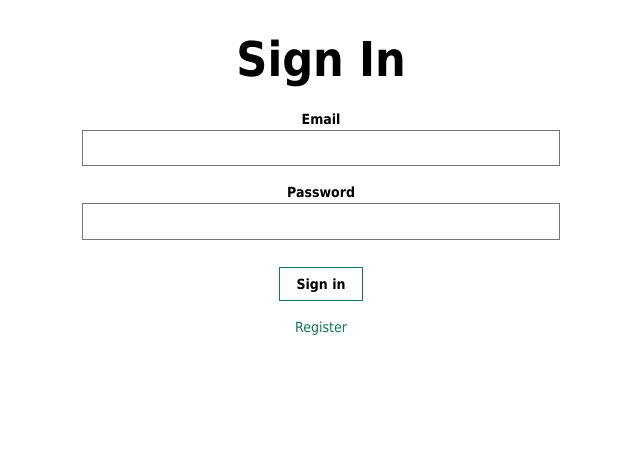
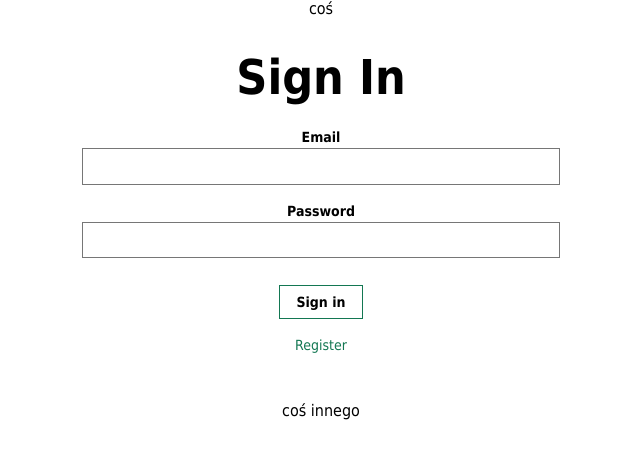
Before and after one commit to zylka44/podchoinke, a React (Create React App) app: page / in a window 1280 px wide. Shown: the top 458 px of the page, without its empty margins (319-959 px from the left). Built offline with nearby package versions, Linux system fonts and the light colour scheme.

Commit message:
Add scss

```diff
--- a/package.json
+++ b/package.json
@@ -11,6 +11,7 @@
     "@types/react": "^17.0.0",
     "@types/react-dom": "^17.0.0",
     "@types/react-router-dom": "^5.1.8",
+    "node-sass": "5.0.0",
     "react": "^17.0.2",
     "react-dom": "^17.0.2",
     "react-router-dom": "^5.2.0",
--- a/src/App.tsx
+++ b/src/App.tsx
@@ -1,4 +1,5 @@
 import { useState } from "react";
+import './App.scss';
 import Home from "./components/Home/Home";
 import Signin from "./components/Signin/Signin";
 import Register from "./components/Register/Register";
@@ -23,7 +24,8 @@ const App = () => {
   };
 
   return (
-    <div className="App">
+    <div className="app">
+      <div className="cos">coś</div>
       {route === 'home' ? (
         <Home onRouteChange={onRouteChange} user={user} />
       ) : route === 'signin' ? (
@@ -31,6 +33,7 @@ const App = () => {
       ) : (
         <Register onRouteChange={onRouteChange} loadeUser={loadeUser} />
       )}
+      <div className="cosinnego">coś innego</div>
     </div>
   );
 }
--- a/src/components/Register/Register.tsx
+++ b/src/components/Register/Register.tsx
@@ -1,4 +1,3 @@
-import { ChangeEvent, useState } from "react";
 import { useForm } from "../../hooks";
 import { RegisterProps } from "../../models";
 
--- a/src/components/Signin/Signin.tsx
+++ b/src/components/Signin/Signin.tsx
@@ -1,4 +1,3 @@
-import { ChangeEvent, useState } from "react";
 import { useForm } from "../../hooks";
 import { SigninProps } from "../../models";
 
```
Also changed, not shown: src/App.css (added), src/App.scss (added), 1 other file (tests, documents, lock files or other folders).
